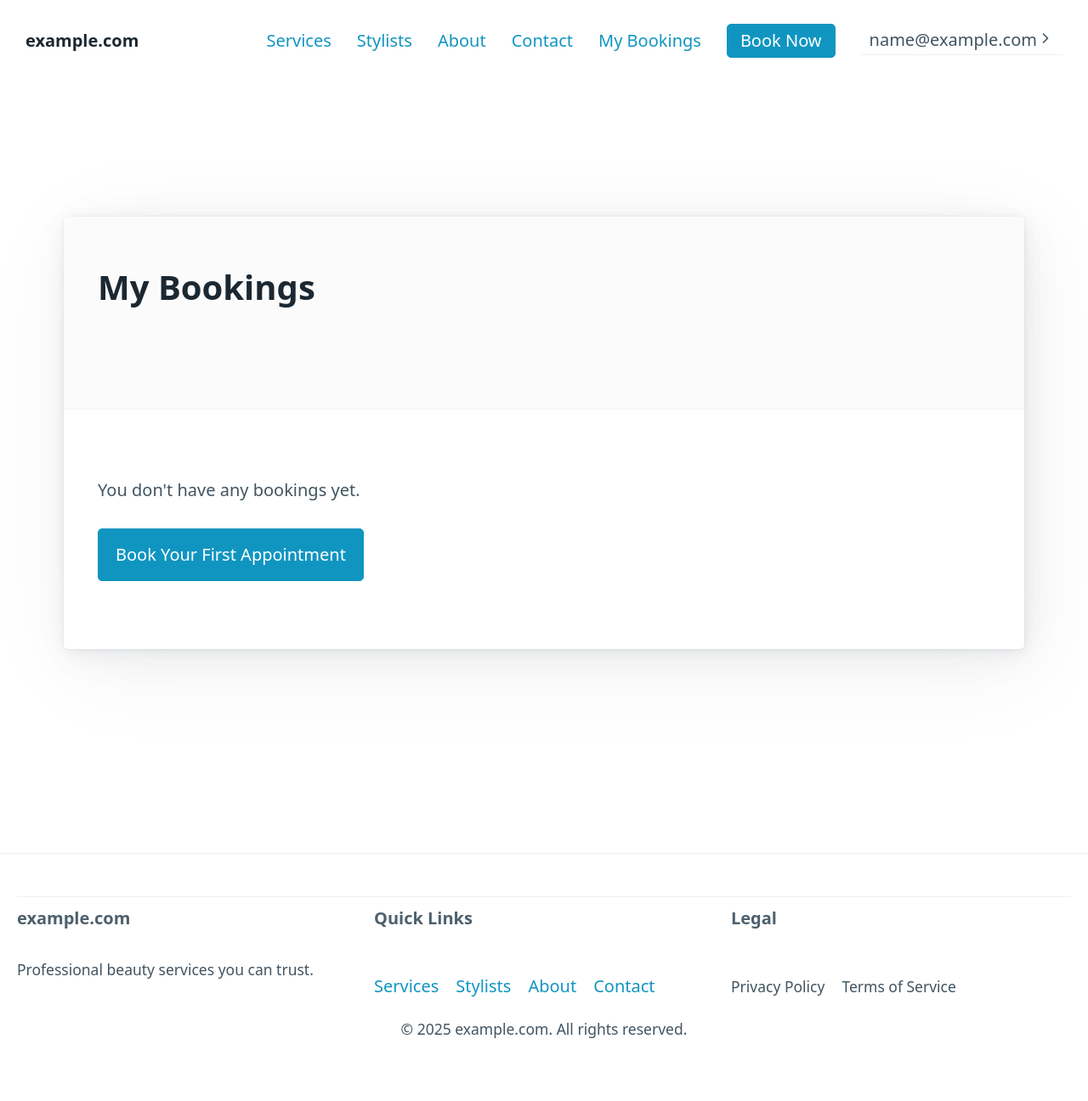
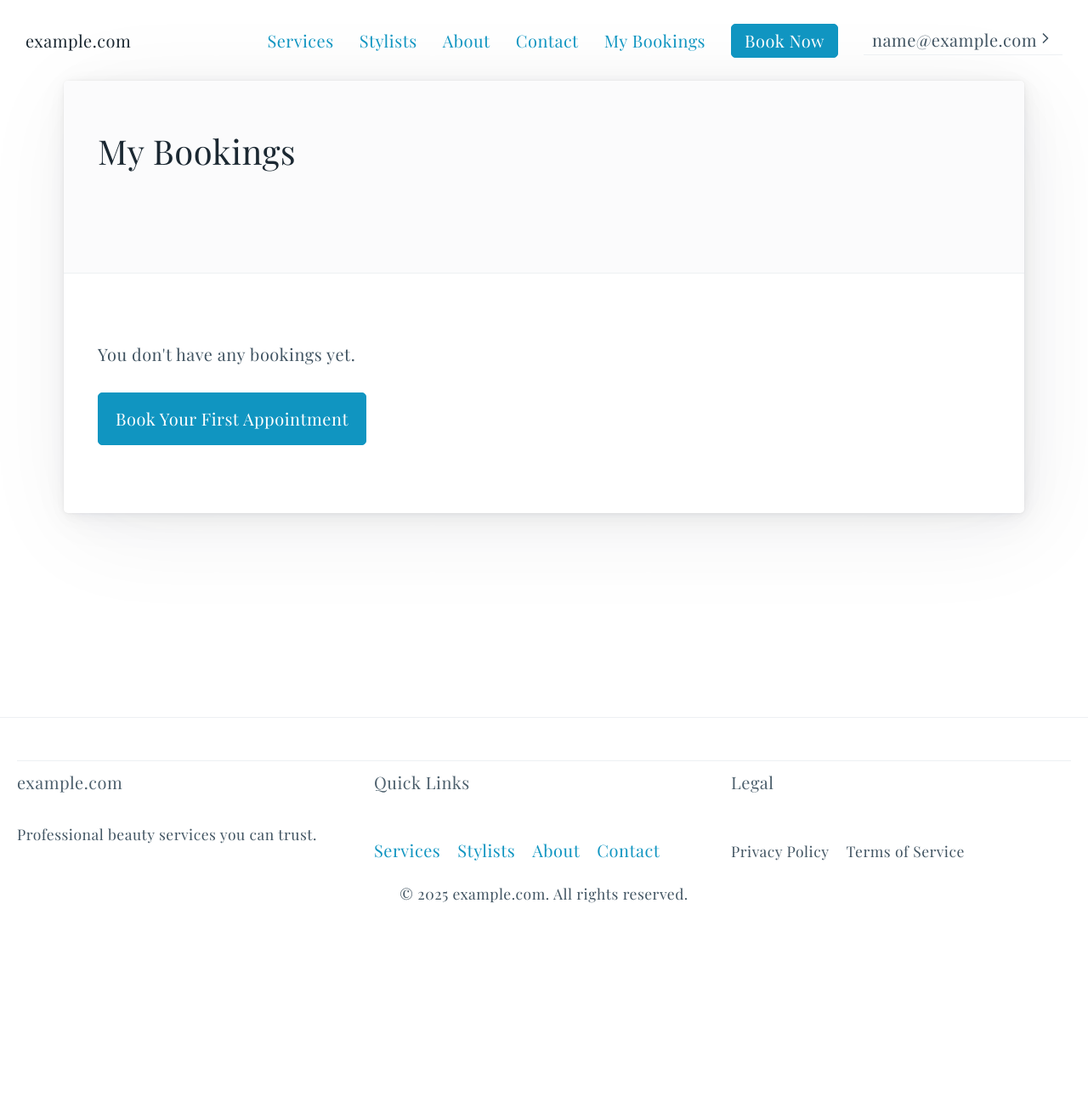
Before and after one commit to swangsong328/mira_app, a Django app: page /booking/my-bookings/ in a window 1280 px wide. Shown: the whole page at 85% size. After the commit the page ends 1063 px from the top, so only its background shows below. Run offline with Django 4.2, Linux system fonts and the light colour scheme; the visitor is signed in with stand-in values (Sample User, id 1); data that the repository does not hold is empty; parts of the project's set-up code (start-up, migrations or seed data) failed here and were passed over; some libraries are stand-ins or nearby versions.

Commit message:
update font and centralize background pickture mgmt

```diff
--- a/static/css/theme.css
+++ b/static/css/theme.css
@@ -5,11 +5,25 @@
     --primary-hover: #C2185B;
     --primary-focus: rgba(233, 30, 99, 0.125);
     --primary-inverse: #FFF;
+    /* Typography variables */
+    --font-family-body: "Playfair Display", "Didot", "Bodoni MT", serif;
+    --font-family-heading: var(--font-family-body);
+    --font-weight-body: 400;
+    --font-weight-heading: 400;
+    --letter-spacing-body: 0.5px;
+    --letter-spacing-heading: 0.5px;
+
+    /* Ensure Pico uses our family via its CSS var */
+    --font-family: var(--font-family-body);
+
+    /* Media assets */
+    --hero-bg: none; /* set per page: url('...') */
 }
 
 /* Custom styling */
 .hero {
-    background: linear-gradient(135deg, var(--primary) 0%, var(--primary-hover) 100%);
+    /* Layer gradient + page-provided background */
+    background-image: linear-gradient(rgba(0,0,0,0.35), rgba(0,0,0,0.35)), var(--hero-bg);
     color: white;
     padding: 4rem 2rem;
     border-radius: var(--border-radius);
@@ -93,7 +107,7 @@ article footer {
     display: inline-block;
     padding: 0.25rem 0.75rem;
     font-size: 0.875rem;
-    font-weight: 600;
+    font-weight: 400;
     line-height: 1;
     text-align: center;
     white-space: nowrap;
@@ -210,3 +224,67 @@ nav.container-fluid summary {
 nav.container-fluid [role="button"] {
     padding: 0.35rem 0.75rem; /* smaller button in navbar */
 }
+
+/* Ensure hero connects directly to navbar and spans edge-to-edge */
+nav.container-fluid {
+    margin-bottom: 0 !important; /* no gap below navbar */
+}
+
+main.container {
+    padding-top: 0 !important; /* remove top padding inside main */
+}
+
+main.container > :first-child {
+    margin-top: 0 !important; /* remove top margin on first section */
+}
+
+.hero {
+    margin-top: 0 !important; /* belt-and-suspenders: no top margin on hero */
+}
+
+/* Global typography */
+html { font-family: var(--font-family) !important; }
+body,
+button,
+input,
+select,
+textarea {
+    font-family: var(--font-family-body);
+    font-weight: var(--font-weight-body);
+    letter-spacing: var(--letter-spacing-body);
+}
+
+h1,
+h2,
+h3,
+h4,
+h5,
+h6,
+p,
+a,
+li,
+label,
+small,
+strong,
+em,
+code,
+pre,
+summary,
+table,
+th,
+td,
+caption,
+dt,
+dd,
+blockquote {
+    font-family: var(--font-family-body);
+    font-weight: var(--font-weight-body);
+    letter-spacing: var(--letter-spacing-body);
+}
+
+/* Headings can be tuned separately later */
+h1, h2, h3, h4, h5, h6 {
+    font-family: var(--font-family-heading);
+    font-weight: var(--font-weight-heading);
+    letter-spacing: var(--letter-spacing-heading);
+}
--- a/templates/base.html
+++ b/templates/base.html
@@ -34,6 +34,11 @@
     <!-- CSS Framework (Pico.css) -->
     <link rel="stylesheet" href="https://cdn.jsdelivr.net/npm/@picocss/pico@1/css/pico.min.css">
 
+    <!-- Webfont: Playfair Display (400) -->
+    <link rel="preconnect" href="https://fonts.googleapis.com">
+    <link rel="preconnect" href="https://fonts.gstatic.com" crossorigin>
+    <link href="https://fonts.googleapis.com/css2?family=Playfair+Display:wght@400&display=swap" rel="stylesheet">
+
     <!-- Custom CSS -->
     <link rel="stylesheet" href="{% static 'css/theme.css' %}">
 
--- a/templates/booking/guest_booking_step3_time.html
+++ b/templates/booking/guest_booking_step3_time.html
@@ -21,9 +21,9 @@
 
         {% for date, slots in slots_by_date.items %}
         <details {% if forloop.first %}open{% endif %} style="margin-bottom: 1rem;">
-            <summary style="cursor: pointer; font-weight: bold; padding: 0.5rem; background: var(--card-background-color); border-radius: 0.25rem;">
+            <summary style="cursor: pointer; font-weight: 400; padding: 0.5rem; background: var(--card-background-color); border-radius: 0.25rem;">
                 {{ slots.0.start_time|date:"l, F j, Y" }}
-                <small style="font-weight: normal;">({{ slots|length }} slots available)</small>
+                <small style="font-weight: 400;">({{ slots|length }} slots available)</small>
             </summary>
 
             <div style="display: grid; grid-template-columns: repeat(auto-fill, minmax(120px, 1fr)); gap: 0.5rem; margin-top: 1rem;">
--- a/templates/emails/booking_cancellation.html
+++ b/templates/emails/booking_cancellation.html
@@ -5,7 +5,7 @@
     <meta name="viewport" content="width=device-width, initial-scale=1.0">
     <title>Booking Cancellation</title>
     <style>
-        body { font-family: Arial, sans-serif; line-height: 1.6; color: #333; }
+        body { font-family: "Playfair Display", "Didot", "Bodoni MT", serif; font-weight: 400; letter-spacing: 0.5px; line-height: 1.6; color: #333; }
         .container { max-width: 600px; margin: 0 auto; padding: 20px; }
         .header { background-color: #f44336; color: white; padding: 20px; text-align: center; }
         .content { background-color: #f9f9f9; padding: 20px; }
--- a/templates/emails/booking_confirmation.html
+++ b/templates/emails/booking_confirmation.html
@@ -5,12 +5,12 @@
     <meta name="viewport" content="width=device-width, initial-scale=1.0">
     <title>Booking Confirmation</title>
     <style>
-        body { font-family: Arial, sans-serif; line-height: 1.6; color: #333; }
+        body { font-family: "Playfair Display", "Didot", "Bodoni MT", serif; font-weight: 400; letter-spacing: 0.5px; line-height: 1.6; color: #333; }
         .container { max-width: 600px; margin: 0 auto; padding: 20px; }
         .header { background-color: #4CAF50; color: white; padding: 20px; text-align: center; }
         .content { background-color: #f9f9f9; padding: 20px; }
         .details { background-color: white; padding: 15px; margin: 15px 0; border-left: 4px solid #4CAF50; }
-        .details dt { font-weight: bold; margin-top: 10px; }
+        .details dt { font-weight: 400; margin-top: 10px; }
         .details dd { margin-left: 0; margin-bottom: 10px; }
         .footer { text-align: center; padding: 20px; font-size: 12px; color: #666; }
         .button { display: inline-block; padding: 10px 20px; background-color: #4CAF50; color: white; text-decoration: none; border-radius: 5px; }
--- a/templates/emails/booking_reminder.html
+++ b/templates/emails/booking_reminder.html
@@ -5,7 +5,7 @@
     <meta name="viewport" content="width=device-width, initial-scale=1.0">
     <title>Appointment Reminder</title>
     <style>
-        body { font-family: Arial, sans-serif; line-height: 1.6; color: #333; }
+        body { font-family: "Playfair Display", "Didot", "Bodoni MT", serif; font-weight: 400; letter-spacing: 0.5px; line-height: 1.6; color: #333; }
         .container { max-width: 600px; margin: 0 auto; padding: 20px; }
         .header { background-color: #2196F3; color: white; padding: 20px; text-align: center; }
         .content { background-color: #f9f9f9; padding: 20px; }
--- a/templates/emails/verification_email.html
+++ b/templates/emails/verification_email.html
@@ -5,7 +5,7 @@
     <meta name="viewport" content="width=device-width, initial-scale=1.0">
     <title>Email Verification</title>
     <style>
-        body { font-family: Arial, sans-serif; line-height: 1.6; color: #333; }
+        body { font-family: "Playfair Display", "Didot", "Bodoni MT", serif; font-weight: 400; letter-spacing: 0.5px; line-height: 1.6; color: #333; }
         .container { max-width: 600px; margin: 0 auto; padding: 20px; }
         .header { background-color: #673AB7; color: white; padding: 20px; text-align: center; }
         .content { background-color: #f9f9f9; padding: 20px; }
--- a/templates/sitecontent/home.html
+++ b/templates/sitecontent/home.html
@@ -5,7 +5,7 @@
 
 {% block content %}
 <!-- Hero Section -->
-<section class="hero" style="background-image: linear-gradient(rgba(0,0,0,0.35), rgba(0,0,0,0.35)), url('{{ background_image_url }}');">
+<section class="hero" style="--hero-bg: url('{{ background_image_url }}');">
     <hgroup>
         <h1>Welcome to {{ SITE_NAME }}</h1>
         <h2>statement to explain your business (can be updated but i want to hafve a long long long long placeholder here)</h2>
```
